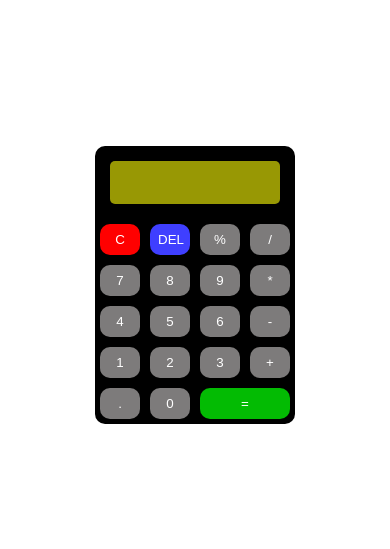
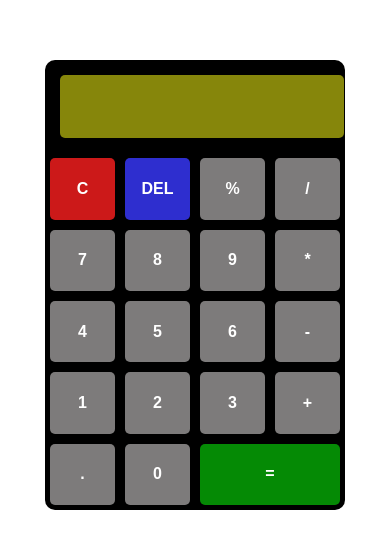
Before and after one commit to vignesh-code-dev/calculator, a plain HTML site: page index.html in a window 390 px wide. Shown: the part 137-686 px from the top of the page. Drawn offline with Linux system fonts and the light colour scheme.

Commit message:
Update style.css

```diff
--- a/style.css
+++ b/style.css
@@ -1,7 +1,7 @@
 body{
     margin: 0;
     padding: 0;
-    background-color: rgb(255, 255, 255);
+    background-color:rgb(255, 255, 255);
     font-family:Arial, Helvetica, sans-serif;
 }
 .container{
@@ -11,39 +11,63 @@ body{
     height: 100vh;
 }
 .calculator{
+    background-color: black;
+    height: 450px;
+    width: 300px;
     display: grid;
-    background-color: black;
-    grid-template-columns: repeat(4,50px);
+    grid-template-columns: repeat(4,75px);
     border-radius: 10px;
+    position: relative;
 }
+
 input{
+    position:relative;
     grid-column: span 4;
-    margin:     15px;
-    padding: 10px;
+    margin:15px;
+    padding: 8px;
     font-size: 20px;
     border: none;
     text-align: end;
     border-radius: 5px;
-    background-color: rgb(152, 152, 4);
+    background-color: rgb(134, 134, 11);
+    outline: none;
 }
 button{
-    margin:  5px;
-    padding: 8px;
-    border-radius: 10px;
+    margin:5px;
+    padding: 5px;
+    border-radius: 5px;
     border: none;
     text-align: center;
     background-color: rgb(125, 123, 123);
-    color: white    ;
+    color: white;
+    transition: all 0.3s ease-in-out;
+    font-weight: bold;
+}
+button:hover{
+      transform: scale(1.05);
 }
 .cal{
     grid-column: span 2;
-    background-color: rgb(3, 187, 3);
+    background-color: rgb(5, 138, 5);
 }
 .clear{
-    background-color: red;
+    background-color: rgb(204, 25, 25);
     color: white;
 }
 .del{
-    background-color:rgb(63, 63, 255);
+    background-color:rgb(46, 46, 207);
     color: white;
 }
+
+@media screen and (max-width: 400px) {
+    input {
+        font-size: 1.3rem;
+        font-weight: 400;
+        width: fit-content;
+    }
+
+    button {
+        font-size: 1rem;
+        padding: 10px;
+    }
+}
```
